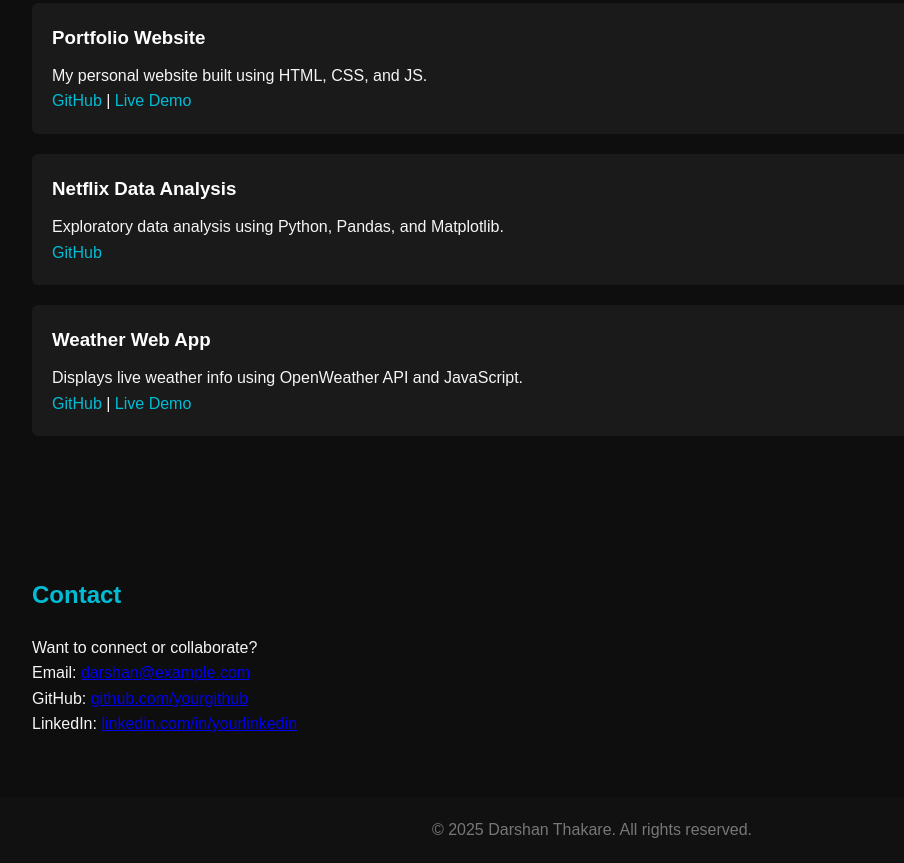
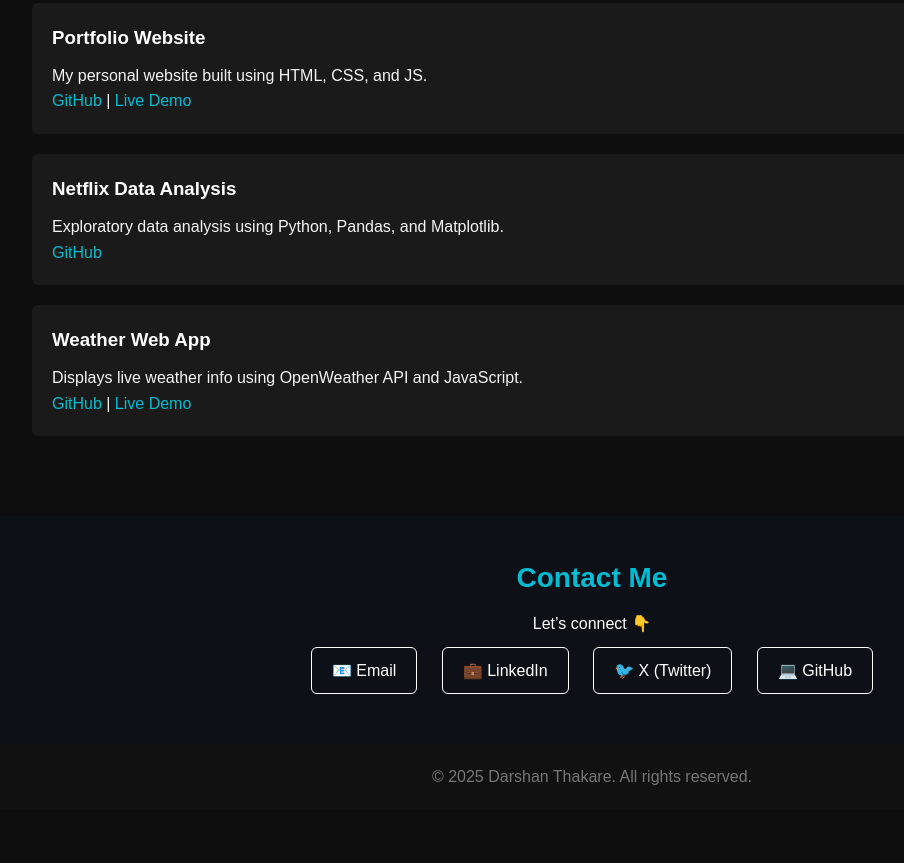
Before and after one commit to darshan90226/portfolio, a plain HTML site: page index.html in a window 1280 px wide. Shown: the part 807-1670 px from the top of the page, without its empty margins (48-952 px from the left). After the commit the page ends 1617 px from the top, so only its background shows below. Drawn offline with Linux system fonts and the light colour scheme.

Commit message:
Add files via upload

```diff
--- a/index.html
+++ b/index.html
@@ -65,18 +65,21 @@ index.html
   </section>
 
   <!-- ===== CONTACT ===== -->
-  <section id="contact">
-    <h2>Contact</h2>
-    <p>Want to connect or collaborate?</p>
-    <p>Email: <a href="mailto:darshantha2004@gmail.com">darshan@example.com</a></p>
-    <p>GitHub: <a href="https://github.com/yourgithub" target="_blank">github.com/yourgithub</a></p>
-    <p>LinkedIn: <a href="https://linkedin.com/in/yourlinkedin" target="_blank">linkedin.com/in/yourlinkedin</a></p>
-  </section>
+   <section id="contact">
+  <h2>Contact Me</h2>
+  <p>Let’s connect 👇</p>
+
+  <div class="social-links">
+    <a href="mailto:darshantha2004@gmail.com" target="_blank">📧 Email</a>
+    <a href="https://www.linkedin.com/in/darshan-thakare-b13a6225a" target="_blank">💼 LinkedIn</a>
+    <a href="https://x.com/Darshan27037383" target="_blank">🐦 X (Twitter)</a>
+    <a href="https://github.com/darshan90226" target="_blank">💻 GitHub</a>
+  </div>
+</section>
 
   <footer>
     <p>© 2025 Darshan Thakare. All rights reserved.</p>
   </footer>
   <script src="script.js"></script>
 </body>
-
 </html>
--- a/script.js
+++ b/script.js
@@ -0,0 +1,23 @@
+// Smooth scroll for navigation links
+document.querySelectorAll('a[href^="#"]').forEach(anchor => {
+  anchor.addEventListener('click', function (e) {
+    e.preventDefault();
+    document.querySelector(this.getAttribute('href')).scrollIntoView({
+      behavior: 'smooth'
+    });
+  });
+});
+
+// Back to Top button (optional)
+const topButton = document.createElement('button');
+topButton.textContent = '↑';
+topButton.className = 'top-btn';
+document.body.appendChild(topButton);
+
+window.addEventListener('scroll', () => {
+  topButton.style.display = window.scrollY > 300 ? 'block' : 'none';
+});
+
+topButton.addEventListener('click', () => {
+  window.scrollTo({ top: 0, behavior: 'smooth' });
+});
--- a/style.css
+++ b/style.css
@@ -121,3 +121,57 @@ footer {
 .top-btn:hover {
   background: #0097a7;
 }
+#contact {
+  text-align: center;
+  padding: 40px 0;
+  background: #0d1117;
+  color: #fff;
+}
+
+#contact h2 {
+  font-size: 28px;
+  margin-bottom: 10px;
+}
+
+.social-links a {
+  display: inline-block;
+  margin: 10px;
+  padding: 10px 20px;
+  border: 1px solid #fff;
+  border-radius: 6px;
+  color: #fff;
+  text-decoration: none;
+  transition: all 0.3s ease;
+}
+
+.social-links a:hover {
+  background: #fff;
+  color: #0d1117;
+}
+#contact {
+  text-align: center;
+  padding: 40px 0;
+  background: #0d1117;
+  color: #fff;
+}
+
+#contact h2 {
+  font-size: 28px;
+  margin-bottom: 10px;
+}
+
+.social-links a {
+  display: inline-block;
+  margin: 10px;
+  padding: 10px 20px;
+  border: 1px solid #fff;
+  border-radius: 6px;
+  color: #fff;
+  text-decoration: none;
+  transition: all 0.3s ease;
+}
+
+.social-links a:hover {
+  background: #fff;
+  color: #0d1117;
+}
```
